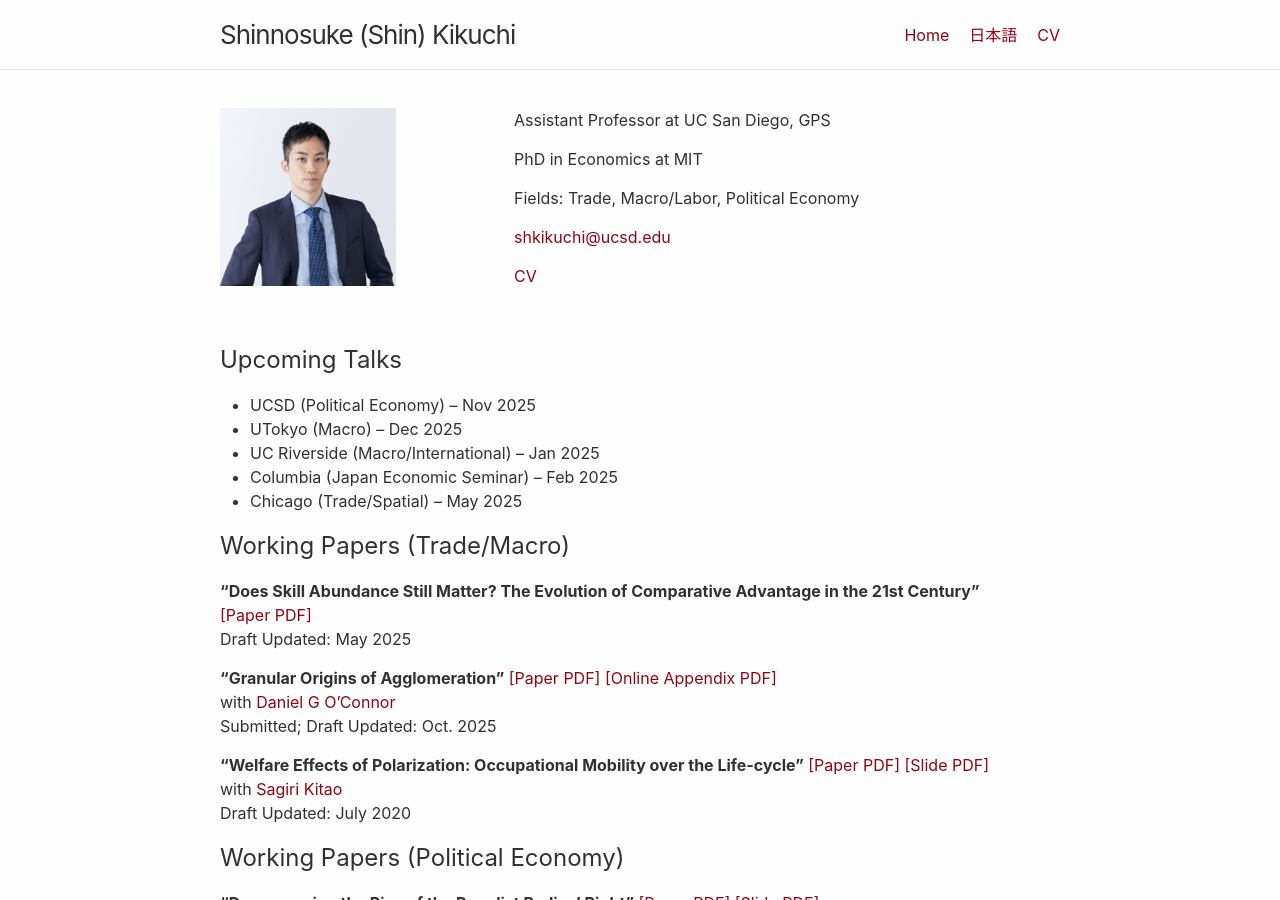
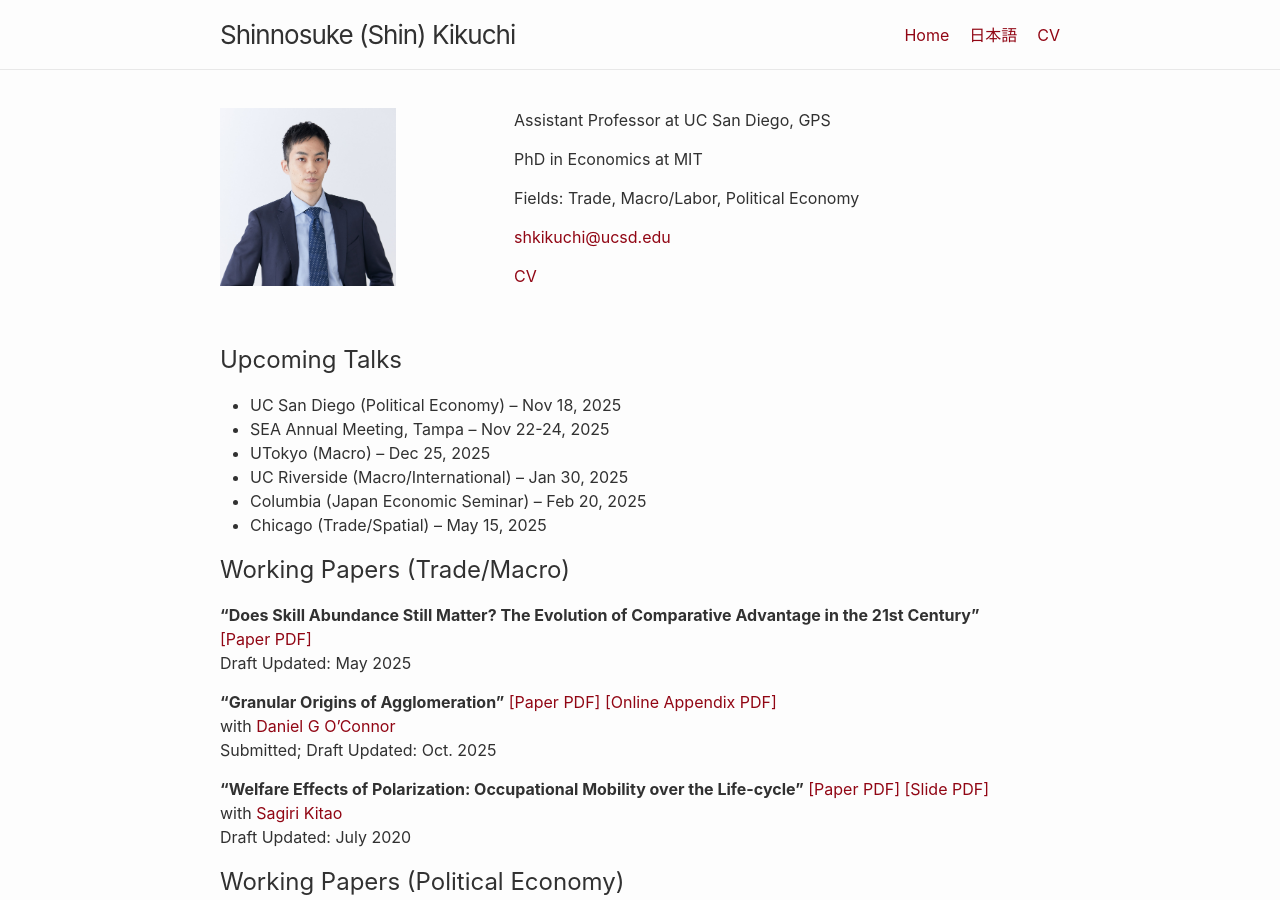
Before and after one commit to shinnkikuchi/shinnkikuchi.github.io, a Jekyll site: the page built from index.md, in a window 1280 px wide and 900 px high. Built offline with Jekyll 4.4.1, drawn with Linux system fonts in a browser that asks for light colours.

Commit message:
Update index.md

```diff
--- a/index.md
+++ b/index.md
@@ -9,11 +9,12 @@ title: Home
 
 ## Upcoming Talks
 
-- UCSD (Political Economy) – Nov 2025
-- UTokyo (Macro) – Dec 2025
-- UC Riverside  (Macro/International) – Jan 2025
-- Columbia (Japan Economic Seminar) – Feb 2025
-- Chicago (Trade/Spatial) – May 2025
+- UC San Diego (Political Economy) – Nov 18, 2025
+- SEA Annual Meeting, Tampa – Nov 22-24, 2025
+- UTokyo (Macro) – Dec 25, 2025
+- UC Riverside  (Macro/International) – Jan 30, 2025
+- Columbia (Japan Economic Seminar) – Feb 20, 2025
+- Chicago (Trade/Spatial) – May 15, 2025
 
 ## Working Papers (Trade/Macro)
 
```
